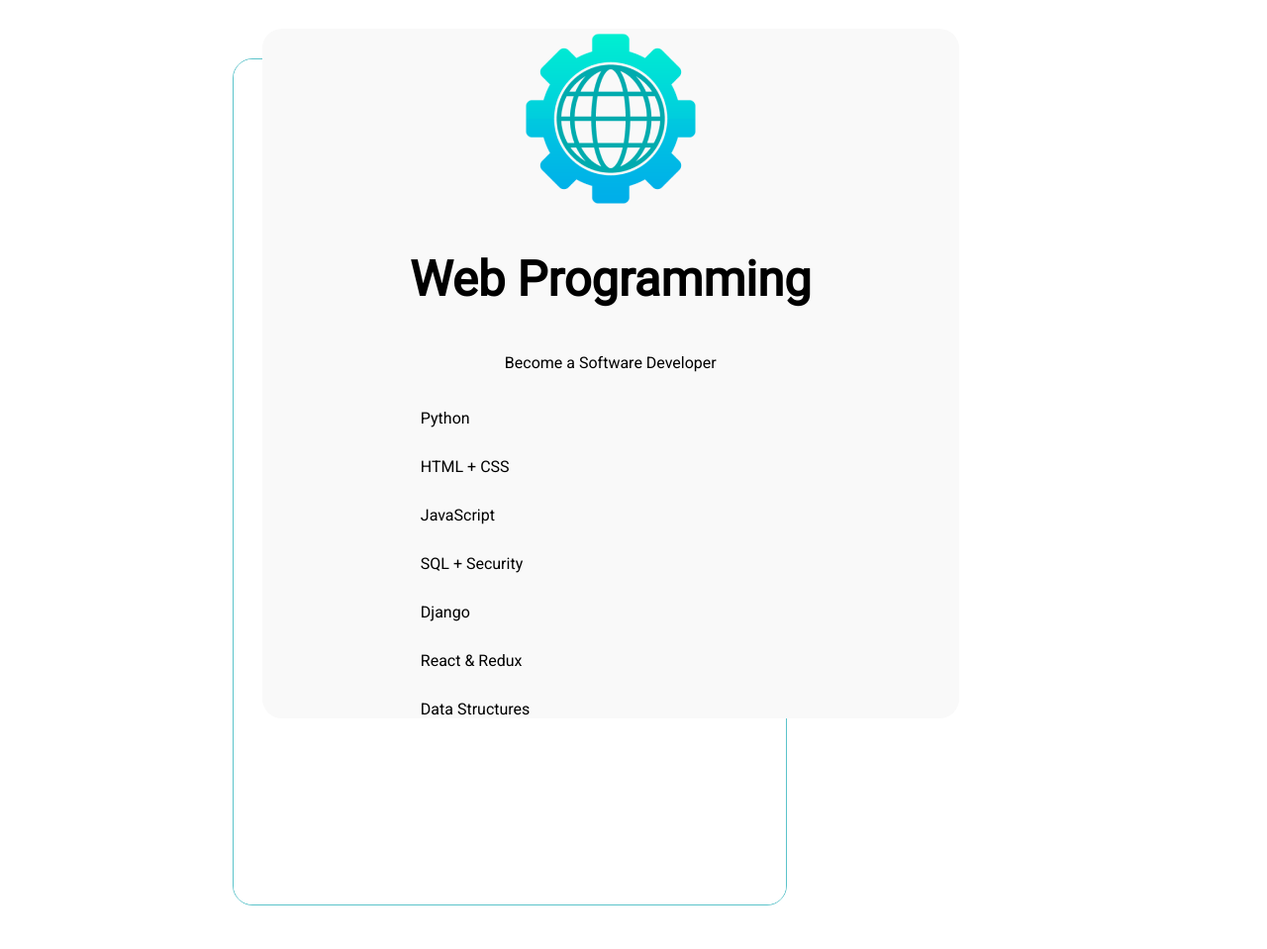
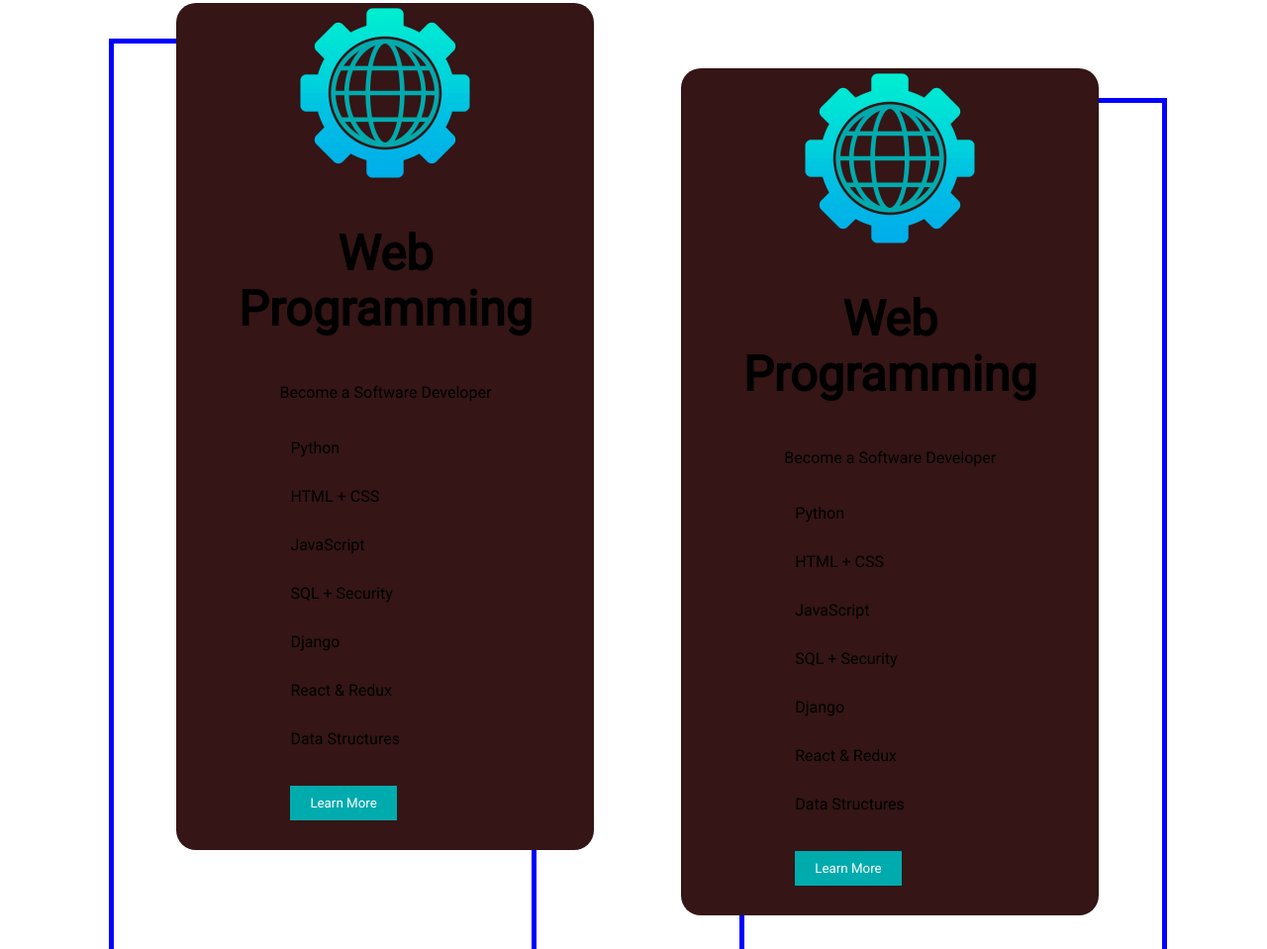
Before and after one commit to RajitJainSinghai/Saas-techis, a plain HTML site: page index.html in a window 1280 px wide. Shown: the part 3701-4660 px from the top of the page at 99% size. Drawn offline with Linux system fonts and the light colour scheme.

Commit message:
changes done

```diff
--- a/index.html
+++ b/index.html
@@ -213,8 +213,55 @@
 <center><h1>Explore Our Courses</h1></center>
 <section class="courses">
 
+<div class="web">
+  <div class="image12">
+ <div class="webDEv">
+   <center>
+     <img src="./scss/images/icon1.png" alt="">
+     <h1>Web Programming</h1>
+     <p>Become a Software Developer</p>
+     <ul class="webDev">
+       <li>Python</li>
+       <li>HTML + CSS</li>
+       <li>JavaScript</li>
+       <li>SQL + Security</li>
+       <li>Django</li>
+       <li>React & Redux</li>
+       <li>Data Structures</li>
+      <li><button class="learnMore">Learn More</button></li>
+     </ul>
+   </center>
 
-<div class="border">
+ </div>
+</div>
+
+</div>
+
+
+<div class="web1">
+  <div class="image121">
+ <div class="webDEv">
+   <center>
+     <img src="./scss/images/icon1.png" alt="">
+     <h1>Web Programming</h1>
+     <p>Become a Software Developer</p>
+     <ul class="webDev">
+       <li>Python</li>
+       <li>HTML + CSS</li>
+       <li>JavaScript</li>
+       <li>SQL + Security</li>
+       <li>Django</li>
+       <li>React & Redux</li>
+       <li>Data Structures</li>
+      <li><button class="learnMore">Learn More</button></li>
+     </ul>
+   </center>
+
+ </div>
+</div>
+
+</div>
+<!-- <div class="border">
 <img class="image11" src="./scss/images/borderImg.png" alt="">
 
 <div class="image12">
@@ -231,15 +278,14 @@
        <li>Django</li>
        <li>React & Redux</li>
        <li>Data Structures</li>
-
+      <li><button class="learnMore">Learn More</button></li>
      </ul>
-
    </center>
 
  </div>
 </div>
-</div>
-<div class="border1">
+</div> -->
+<!-- <div class="border1">
 <img class="image13" src="./scss/images/borderImg.png" alt="">
 
 <div class="image14">
@@ -254,9 +300,10 @@
        <li>Predictive Modeling</li>
        <li>Supervised Learning </li>
        <li>UnSupervised Learning </li>
-
        <li>Natural Processing</li>
        <li>Deep Neural Networks</li>
+             <li><button class="learnMore">Learn More</button></li>
+
 
      </ul>
 
@@ -264,7 +311,7 @@
 
  </div>
 </div>
-</div>
+</div> -->
 </section>
 
 <center><h1 >Our Curriculum Curators</h1></center>
--- a/scss/base/_base.scss
+++ b/scss/base/_base.scss
@@ -1,9 +1,10 @@
 @import "../variables/variables";
 * {
-  padding: $zero;
-  margin: $zero;
+  padding: 0;
+  margin: 0;
   box-sizing: border-box;
   font-family: $robota;
+  left: 0;
 }
 img {
   image-rendering: auto;
@@ -306,7 +307,7 @@
 }
 .webDEv {
   box-shadow: $card;
-  background-color: #f9f9f9;
+  background-color: #351515;
   border-radius: 20px;
 }
 ul.webDev {
@@ -314,7 +315,7 @@
 }
 li {
   text-align: left;
-  margin: 30px 160px auto;
+  margin: 30px 115px;
 }
 
 .border {
@@ -327,16 +328,16 @@
   top: 60px;
   left: 0;
   border: 1px #5bc3ca solid;
-  height: 107vh;
-  width: 70vh;
+  height: 830px;
+  width: 90vh;
   border-radius: 20px;
 }
-.image12 {
-  position: absolute;
-  top: 30px;
-  left: 30px;
-  width: 88vh;
-}
+// .image12 {
+//   position: absolute;
+//   top: 30px;
+//   left: 30px;
+//   width: 105vh;
+// }
 .border1 {
   position: relative;
   top: 0;
@@ -346,18 +347,18 @@
 .image13 {
   position: relative;
   top: 60px;
-  left: 152px;
+  left: 140px;
   border: 1px #5bc3ca solid;
   border-radius: 20px;
-  height: 107vh;
-  width: 75vh;
+  height: 830px;
+  width: 90vh;
 }
 
 .image14 {
   position: absolute;
   top: 30px;
   left: 30px;
-  width: 88vh;
+  width: 105vh;
 }
 // section.courses {
 //   display: flex;
@@ -365,13 +366,14 @@
 //   margin: 50px;
 //   font-size: 16px;
 // }
-section.courses {
-  display: grid;
-  grid-template-columns: repeat(2, 1fr);
-  margin: 50px;
-  font-size: 16px;
+
+button.learnMore {
+  padding: 10px 20px;
+  background-color: #00abae;
+  border: 0;
+  margin: 8px 0px 30px;
+  color: white;
 }
-
 /*******************section 6 **************************/
 .section6Div1 {
   display: $flex;
@@ -600,11 +602,11 @@
   .border1 {
     margin-top: 50px;
   }
-  section.courses {
-    display: grid;
-    margin: auto 16% 10%;
-    grid-template-columns: repeat(1, 1fr);
-  }
+  // section.courses {
+  //   display: grid;
+  //   margin: auto 16% 10%;
+  //   grid-template-columns: repeat(1, 1fr);
+  // }
 }
 
 /*************** Desktop : 1200px **************/
@@ -625,14 +627,15 @@
 /******* Tablet : 960px *******************/
 @media screen and (max-width: $tablet) {
   .section6Div2,
-  .skills{
+  .skills {
     display: grid;
     grid-template-columns: repeat(3, 1fr);
+    width: 95%;
   }
-  section.courses {
-    display: grid;
-    grid-template-columns: repeat(1, 1fr);
-  }
+  // section.courses {
+  //   display: grid;
+  //   grid-template-columns: repeat(1, 1fr);
+  // }
   section.section3 {
     display: $grid;
   }
@@ -927,23 +930,52 @@
 }
 /**********changes done *******************/
 
-.parent {
+.web {
+  width: 75%;
+  /* background-color: black; */
+  border: 5px solid blue;
+  margin-top: 1%;
   position: relative;
-  top: 0;
-  left: 0;
+  margin: 8%;
 }
-.image1 {
+.web1 {
+  width: 75%;
+  /* background-color: black; */
+  border: 5px solid blue;
+  margin-top: 1%;
   position: relative;
-  top: 0;
-  left: 0;
-  border: 1px red solid;
+  margin-left: 25%;
+  margin: 18.5%;
+}
+.image12 {
   width: 100%;
-  height: 58vw;
-  z-index: 1;
+  margin-left: 15%;
+  /* margin-bottom: 7%; */
+  position: relative;
+  bottom: 4%;
 }
-.image2 {
-  position: absolute;
-  top: 30px;
-  left: 30px;
-  border: 1px green solid;
+.image121 {
+  width: 100%;
+  right: 15%;
+  /* margin-bottom: 7%; */
+  position: relative;
+  bottom: 4%;
+  margin-right: 15%;
+  float: right;
 }
+section.courses {
+  display: grid;
+  font-size: 16px;
+  width: 90%;
+  margin: 5%;
+  grid-template-columns: repeat(2, 1fr);
+}
+@media screen and (max-width: 950px) {
+  section.courses {
+    display: grid;
+    font-size: 16px;
+    width: 90%;
+    margin: 5%;
+    grid-template-columns: repeat(1, 1fr);
+  }
+}
```
Also changed, not shown: scss/styles.css, 1 other file.
